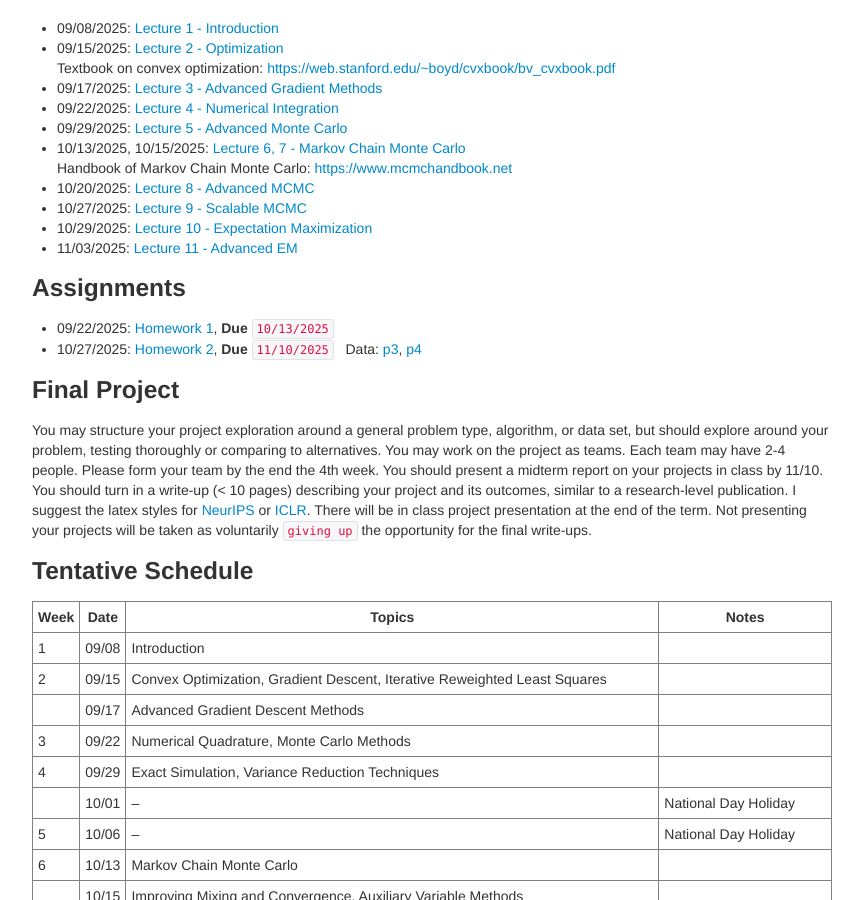
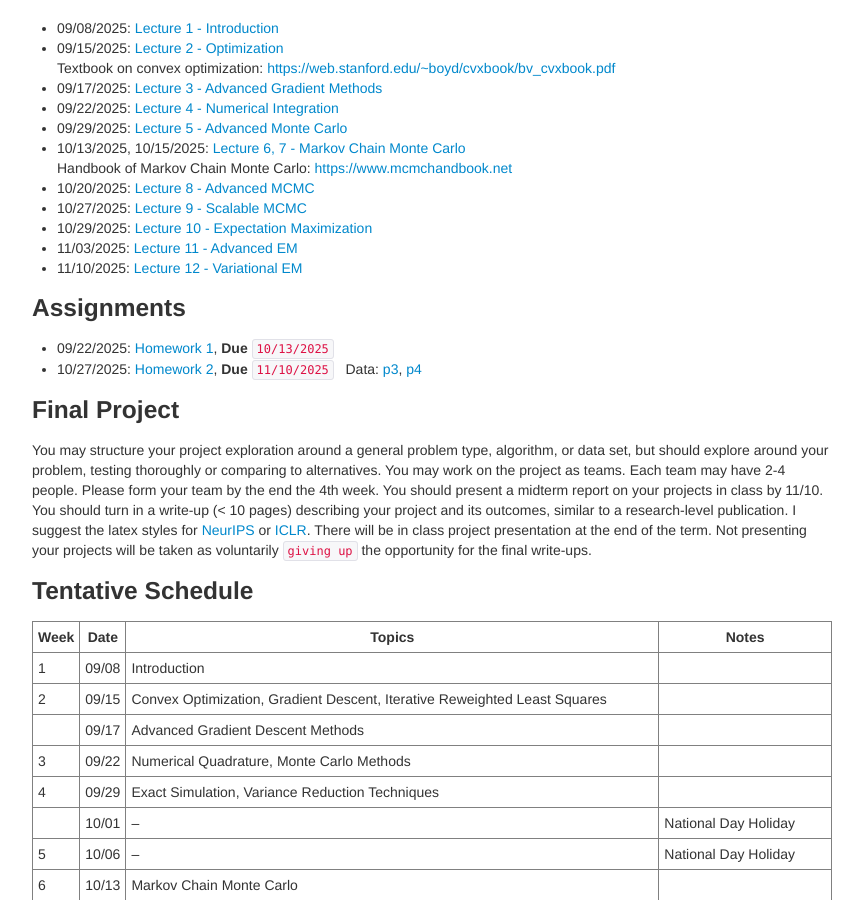
Before and after one commit to zcrabbit/zcrabbit.github.io, a Jekyll site: the page built from courses/smcm-f25.md, in a window 1280 px wide and 900 px high, scrolled down 1125 px. Shown: the whole window, without its empty margins (208-1071 px from the left). Built offline with Jekyll 4.4.1, drawn with Linux system fonts in a browser that asks for light colours.

Commit message:
lecture 12 out

```diff
--- a/courses/smcm-f25.md
+++ b/courses/smcm-f25.md
@@ -49,7 +49,7 @@
 - 10/27/2025: [Lecture 9 - Scalable MCMC]({{sites.baseurl}}/static/slides/smcm_fall25/lec09.pdf)
 - 10/29/2025: [Lecture 10 - Expectation Maximization]({{sites.baseurl}}/static/slides/smcm_fall25/lec10.pdf)
 - 11/03/2025: [Lecture 11 - Advanced EM]({{sites.baseurl}}/static/slides/smcm_fall25/lec11.pdf)
-
+- 11/10/2025: [Lecture 12 - Variational EM]({{sites.baseurl}}/static/slides/smcm_fall25/lec12.pdf)
 
 ### Assignments
 - 09/22/2025: [Homework 1]({{sites.baseurl}}/static/slides/smcm_fall25/hw01.pdf), **Due** `10/13/2025`
```
Also changed, not shown: 1 other file.
